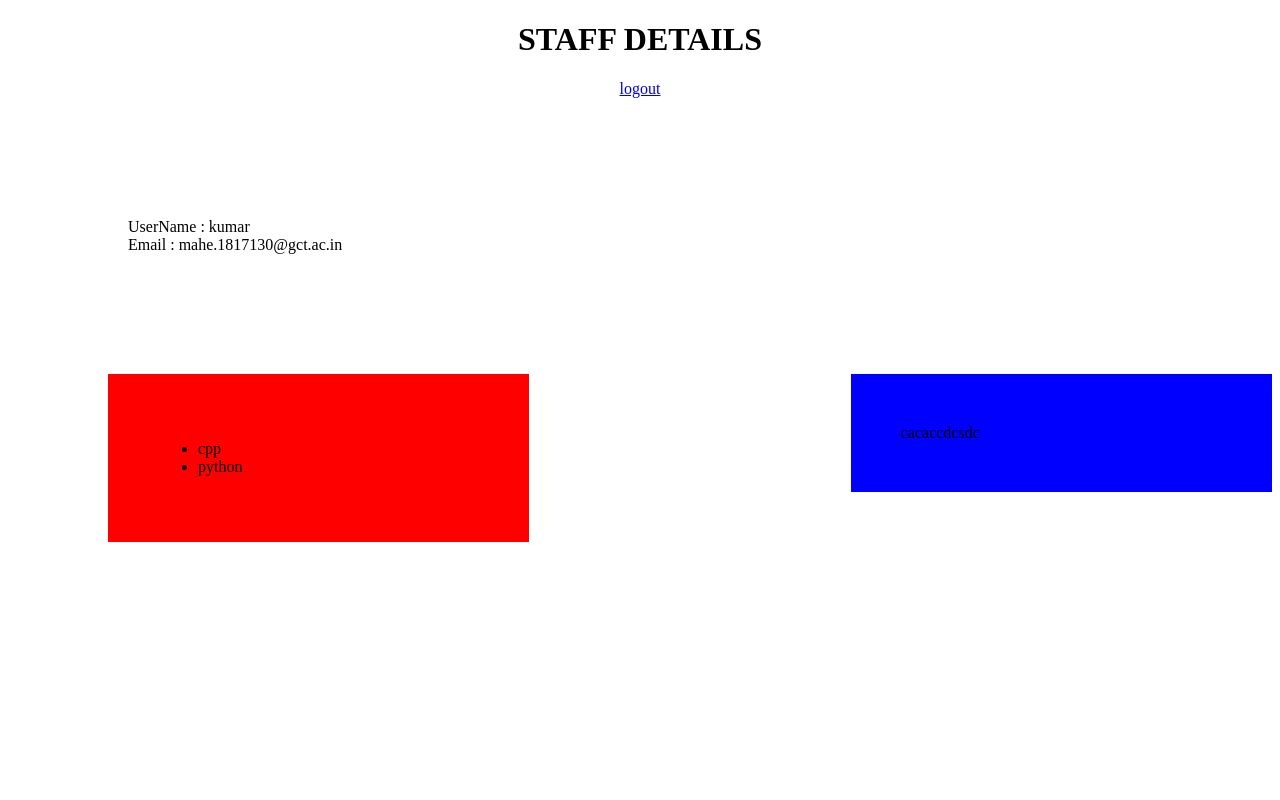
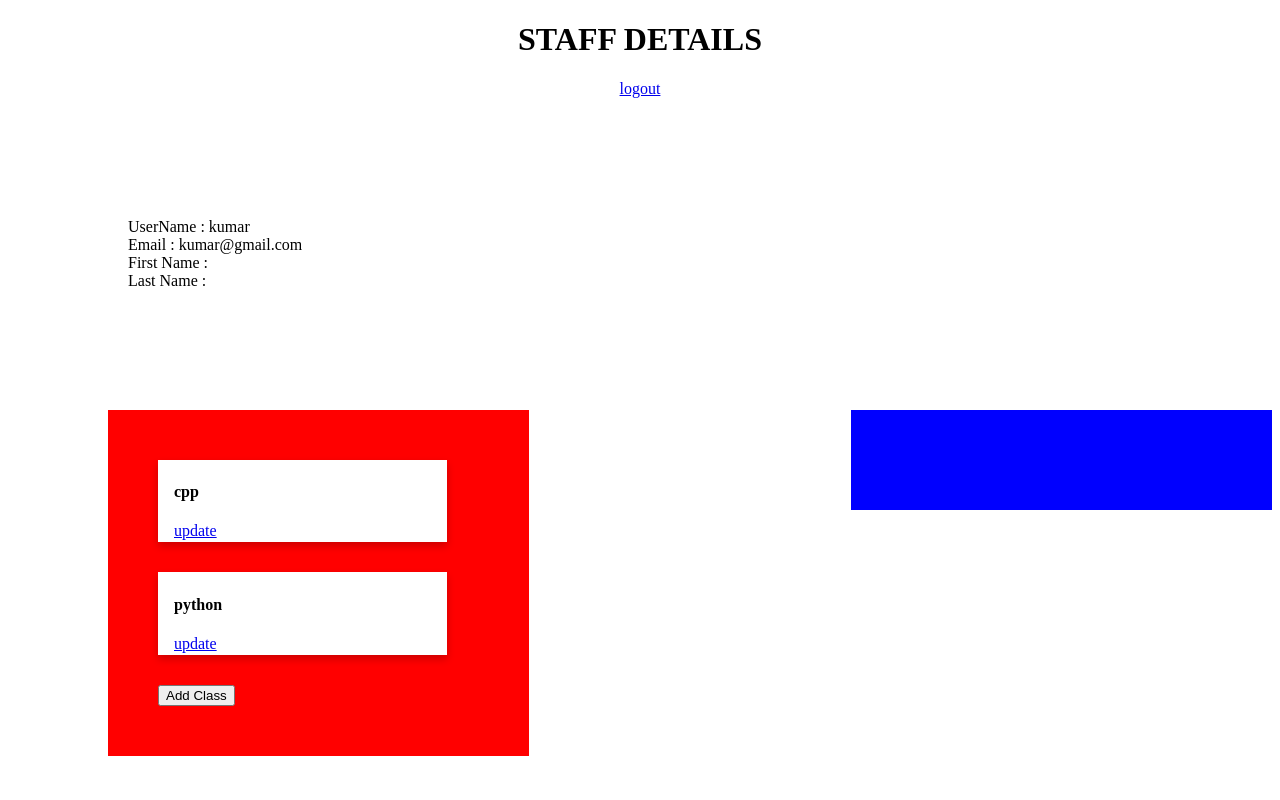
Before and after one commit to maheshwaran-p/miniweb, a Django app: page /profile in a window 1280 px wide. Run offline with Django 3.2, Linux system fonts and the light colour scheme; a user stored in the database is signed in; data comes from the database, SQL or seed files in the repository.

Commit message:
staff profile page

```diff
--- a/main/admin.py
+++ b/main/admin.py
@@ -1,6 +1,8 @@
 from django.contrib import admin
-from .models import MeetUrl,User
+from .models import MeetUrl,User,Timings,Class
 # Register your models here.
 
 admin.site.register(MeetUrl)
 admin.site.register(User)
+admin.site.register(Timings)
+admin.site.register(Class)
--- /dev/null
+++ b/main/forms.py
@@ -0,0 +1,6 @@
+from django import forms
+from .models import MeetUrl
+class MeetUrlModelForm(forms.ModelForm):
+    class Meta:
+        model = MeetUrl
+        fields = '__all__'
--- a/main/models.py
+++ b/main/models.py
@@ -2,11 +2,42 @@ from django.db import models
 from django.contrib.auth.models import AbstractUser
 # Create your models here.
 
-class MeetUrl(models.Model):
+
+class User(AbstractUser):
+    pass
+
+class Class(models.Model):
     classname = models.CharField(max_length=15,unique=True)
-    url = models.URLField()
+    description = models.TextField()
+    owner = models.ForeignKey(User,related_name="owner",on_delete = models.CASCADE)
+    user = models.ManyToManyField(User,null=True,blank=True)
+
+
     def __str__(self):
         return str(self.classname)
 
-class User(AbstractUser):
-    classname = models.ManyToManyField(MeetUrl,null=True,blank=True)
+
+
+
+class MeetUrl(models.Model):
+    classname = models.ForeignKey(Class,on_delete = models.CASCADE)
+    url = models.URLField(max_length=115,null=True,blank=True)
+    def __str__(self):
+        return str(self.classname)
+
+
+
+# class Owner(models.Model):
+#     user = models.ForeignKey(User,on_delete = models.CASCADE)
+#     classname = models.ForeignKey(MeetUrl,on_delete = models.CASCADE)
+
+
+
+class Timings(models.Model):
+    student = models.ForeignKey(User,on_delete = models.CASCADE)
+    classname = models.ForeignKey(Class,on_delete = models.CASCADE)
+    timeListened  = models.FloatField()
+    updated = models.DateTimeField(auto_now_add = True)
+
+    def __str__(self):
+        return "{0} | {1} ".format(self.student,self.updated)
--- /dev/null
+++ b/main/staffview.py
@@ -0,0 +1,44 @@
+from django.shortcuts import render,get_object_or_404
+from .models import Class,User,MeetUrl
+from .forms import MeetUrlModelForm
+
+from django.http import JsonResponse,HttpResponseRedirect
+from django.views.generic import CreateView,UpdateView
+from django.views.decorators.csrf import csrf_exempt
+from django.contrib.auth.decorators import login_required
+from django.contrib.auth.mixins import LoginRequiredMixin
+import json
+
+
+@login_required()
+def Profile(request):
+
+    user = User.objects.get(email=request.user.email)
+    classes = Class.objects.filter(user__exact= user)
+
+    return render(request,'main/profile.html',{ 'user' : user , 'classes' : classes })
+
+
+class ClassCreateView(LoginRequiredMixin,CreateView):
+    model = Class
+    login_url = '/accounts/login/'
+    fields = ['classname','description']
+    template_name = 'main/create.html'
+    success_url = '/url'
+    def form_valid(self, form):
+        form.instance.owner = self.request.user
+        self.object = form.save(commit=False)
+        self.object.save()
+        return HttpResponseRedirect(self.get_success_url())
+
+class ClassUpdateView(LoginRequiredMixin,UpdateView):
+    model = Class
+    login_url = '/accounts/login/'
+    fields = ['classname','description']
+    template_name = 'main/create.html'
+    success_url = '/url'
+    def form_valid(self, form):
+        form.instance.owner = self.request.user
+        self.object = form.save(commit=False)
+        self.object.save()
+        return HttpResponseRedirect(self.get_success_url())
--- a/main/templates/main/profile.html
+++ b/main/templates/main/profile.html
@@ -6,7 +6,7 @@
     <meta name="viewport" content="width=device-width, initial-scale=1.0">
     <title>profile</title>
    <body >
-
+  <script>let prev = null</script>
    <style>
    #classes {
        margin-left:100px;
@@ -42,10 +42,26 @@
   display: table;
 }
 
+.card {
+  box-shadow: 0 4px 8px 0 rgba(0,0.8,0,0.2);
+  transition: 0.5s;
+  width: 90%;
+ margin-bottom : 30px ;
+ background-color : white;
+}
+
+.card:hover {
+  box-shadow: 0 40px 80px 0 rgba(0,0,0,0.2);
+}
+
+.container {
+  padding: 2px 16px;
+}
+
 
    </style>
 
-    {% if data.is_staff%}
+    {% if user.is_staff %}
     <center><h1>   STAFF DETAILS      </h1>
     <a href="{% url 'account_logout' %}" > logout </a>
     </center>
@@ -57,30 +73,83 @@
 
     <div id="details" style="margin:120px">
 
-    UserName : {{ data.username }}
+    UserName : {{ user.username }}
     <br>
-    Email : {{ data.email }}
+    Email : {{ user.email }}
+    <br>
+   First Name : {{ user.first_name }}
+    <br>
+    Last Name : {{ user.last_name }}
     </div>
+
 
     <div id="container">
         <div class="box" id="students" >
-            cacaccdcsdc
+            {% for class in classes.all %}
+            <div  id="{{ class.pk }}" style="display:none" >
+            {% for students in class.user.all %}
+
+
+            <div class="card"  >
+             <div class="container">
+                <h4><b>{{ students }}</b></h4>
+
+                </div>
+             </div>
+            {% endfor %}
+            </div>
+            {% endfor %}
+
+
+
 
         </div>
+        <script>
+
+        function showstudents(pk){
+
+          if(prev !== null){
+            document.getElementById(prev).style.display = 'none'
+            document.getElementById(pk).style.display = 'block'
+
+          }
+          else{
+
+            document.getElementById(pk).style.display = 'block'
+          }
+          prev  = pk
+
+
+        }
+        </script>
         <div class="box" id="classes" >
-            {% if user.classname.count > 0 %}
-             <ul data-role="content">
-            {% for class in user.classname.all %}
+            {% if classes.count > 0 %}
 
-            <li data-icon="images/setup.png" data-caption="setup.exe">{{class.classname}}</li>
+            {% for classs in classes.all %}
+
+            <div class="card" onclick=" showstudents('{{ classs.pk }}')  " >
+             <div class="container">
+                <h4><b>{{classs.classname}}</b></h4>
+                <a href=" {% url  'updateclass' classs.pk  %} " target="_blank">update</a>
+                </div>
+             </div>
 
 
 
             {% endfor %}
-                </ul>
+
             {% else %}
-            Start by adding classes
+            Start by adding classes ...
 
+            {% endif %}
+
+
+
+                {% if user.is_staff %}
+
+                <a href=" {% url  'createclass'  %} "><button class="btn btn-primary">  Add Class </button> </a>
+            {% else %}
+              <a><button class="btn btn-primary">  Join Class </button> </a>
             {% endif %}
         </div>
 
--- a/main/urls.py
+++ b/main/urls.py
@@ -1,12 +1,27 @@
 from django.urls import path, include
 from django.contrib import admin
-from . import views
-urlpatterns = [
-    path('', views.editor),
-    path('profile',views.Profile),
+from . import views,staffview
+
+
+
+staffpattern = [
+    path('profile',staffview.Profile),
+    path('createclass',staffview.ClassCreateView.as_view(),name="createclass"),
+    path('updateclass/<int:pk>',staffview.ClassUpdateView.as_view(),name="updateclass"),
+
+]
+
+
+
+
+studentpattern = [
+    path('camera', views.editor),
+
     path('url/<str:name>',views.getMeetUrl),
-    path('url',views.createMeetUrl),
+
     path('seturl/',views.setMeetUrl),
     path('user/<str:email>',views.checkUser)
 
 ]
+
+urlpatterns = studentpattern +staffpattern
--- a/main/views.py
+++ b/main/views.py
@@ -1,13 +1,36 @@
 from django.shortcuts import render,get_object_or_404
-from .models import MeetUrl,User
-from django.http import JsonResponse
+from .models import Class,User,MeetUrl
+from .forms import MeetUrlModelForm
+
+from django.http import JsonResponse,HttpResponseRedirect
+from django.views.generic import CreateView,UpdateView
 from django.views.decorators.csrf import csrf_exempt
-
-# Create your views here.
+from django.contrib.auth.decorators import login_required
+from django.contrib.auth.mixins import LoginRequiredMixin
 
 import json
 
+
+
+
+
+
+
+
+
+
+
+
+
+
+
+
+
+
+
+@login_required()
 def Profile(request):
+
     user = User.objects.get(email=request.user.email)
     return render(request,'main/profile.html',{ 'data' : user })
 
@@ -17,26 +40,49 @@ def editor(request):
 def getMeetUrl(request,name):
     print(name)
     try:
-        urlobj = MeetUrl.objects.get(classname=name)
+        urlobj = Class.objects.get(classname=name)
         url = urlobj.url
         return JsonResponse({'result':str(url) },safe=False,status=200)
     except:
         url = 'not found'
     return JsonResponse({'result':str(url) },safe=False,status=404)
-@csrf_exempt
+
+
+
+class ClassCreateView(LoginRequiredMixin,CreateView):
+    model = Class
+    login_url = '/accounts/login/'
+    fields = ['classname','description']
+    template_name = 'main/create.html'
+    success_url = '/url'
+    def form_valid(self, form):
+        form.instance.owner = self.request.user
+        self.object = form.save(commit=False)
+        self.object.save()
+        return HttpResponseRedirect(self.get_success_url())
+
 def createMeetUrl(request):
+
     if request.method == 'POST':
-        body_unicode = request.body.decode('utf-8')
-        body = json.loads(body_unicode)
-        classname = body['classname']
-        url = body['url']
-        print(classname,url)
-        try:
-            object,isCreated = MeetUrl.objects.update_or_create(classname=classname,url=url)
-            return JsonResponse({'result':'success' },safe=False)
-        except:
-            return JsonResponse({'result':'error' },safe=False)
-    return JsonResponse({'result':'Method not allowed' },safe=False)
+        form = MeetUrlModelForm(request.POST)
+        if form.is_valid():
+            name = form.cleaned_data['classname']
+            form.save()
+            print("saved")
+            # classname = Class.objects.get(classname=name)
+            # user  = User.objects.get(email=request.user.email)
+            # owner = Owner.objects.create(user=user,classname=classname)
+
+
+
+            # except:
+            #     return render(request, 'main/create.html', {'form': form })
+
+
+        return render(request, 'main/create.html', {'form': form })
+    else:
+        form = MeetUrlModelForm()
+    return render(request, 'main/create.html', {'form': form })
 
 @csrf_exempt
 def setMeetUrl(request):
@@ -48,7 +94,7 @@ def setMeetUrl(request):
         email = body['email']
         classname = body['classname']
         url = body['url']
-        classn = get_object_or_404(MeetUrl,classname = classname)
+        classn = get_object_or_404(Class,classname = classname)
         user = get_object_or_404(User,email=email)
         isOwner = user.classname.filter(classname__exact=classn).exists()
         if not isOwner:
```
Also changed, not shown: main/templates/main/create.html (added, +19 -0 lines), db.sqlite3, main/migrations/0001_initial.py, main/migrations/0002_auto_20211026_1253.py (deleted), main/migrations/0002_rename_owners_class_owner.py (added).
